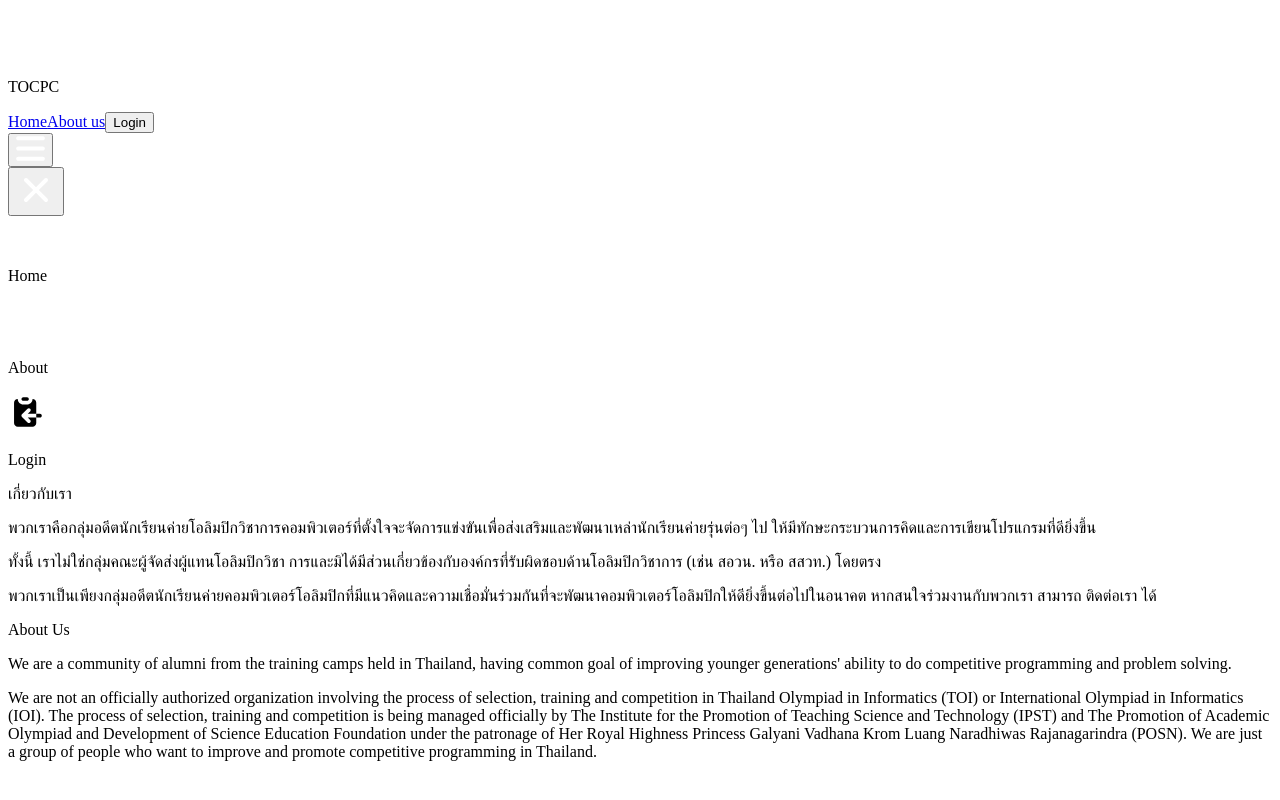
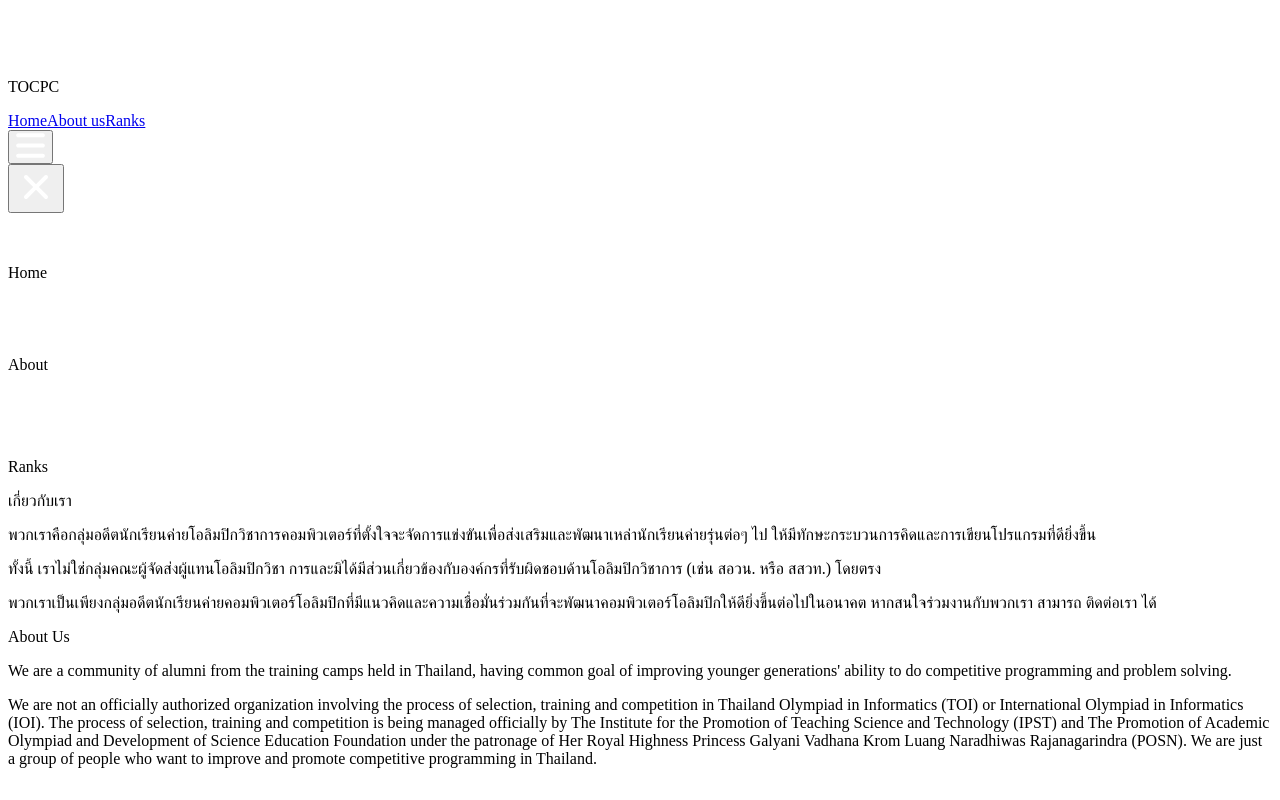
Before and after one commit to TOCPC/tocpc-site, a Next.js app: page /about in a window 1280 px wide. Shown: the top 800 px of the page. Built offline with nearby package versions, Linux system fonts and the light colour scheme; no server answers.

Commit message:
Change Navbar

```diff
--- a/src/components/Nav.tsx
+++ b/src/components/Nav.tsx
@@ -113,7 +113,37 @@ export const Nav = () => {
           <p className="font-light text-2xl text-white">TOCPC</p>
         </div>
         <div className="hidden sm:flex items-center">
-          {((auth?.userData?.password !== '' && auth?.user !== null) ||
+          <Link href="/" passHref>
+            <a
+              className={classnames(
+                'font-display sm:mr-4 md:mr-8 mb-6 sm:mb-0 font-semibold text-white',
+                getClass('/', 'ul')
+              )}
+            >
+              Home
+            </a>
+          </Link>
+          <Link href="/about" passHref>
+            <a
+              className={classnames(
+                'font-display sm:mr-4 md:mr-8 mb-6 sm:mb-0 font-semibold text-white',
+                getClass('/about', 'ul')
+              )}
+            >
+              About us
+            </a>
+          </Link>
+          <Link href="/ranks" passHref>
+            <a
+              className={classnames(
+                'font-display sm:mr-4 md:mr-8 mb-6 sm:mb-0 font-semibold text-white',
+                getClass('/ranks', 'ul')
+              )}
+            >
+              Ranks
+            </a>
+          </Link>
+          {/* {((auth?.userData?.password !== '' && auth?.user !== null) ||
             auth?.user === null) && (
             <>
               <Link href="/" passHref>
@@ -164,7 +194,7 @@ export const Nav = () => {
                 Login
               </button>
             </Link>
-          )}
+          )} */}
         </div>
         <button onClick={() => setReveal(!reveal)} className="sm:hidden">
           <svg
@@ -217,7 +247,99 @@ export const Nav = () => {
             </svg>
           </button>
           <div className="grid grid-cols-1 gap-6">
-            {((auth?.userData?.password !== '' && auth?.user !== null) ||
+            <Link href="/" passHref>
+              <div className="flex flex-col items-center">
+                <svg
+                  className={classnames('fill-current', getClass('/', 'color'))}
+                  width="30"
+                  height="31"
+                  viewBox="0 0 30 31"
+                  fill="none"
+                  xmlns="http://www.w3.org/2000/svg"
+                >
+                  <path d="M16.3196 1.27874C15.5909 0.549991 14.4093 0.549991 13.6806 1.27874L0.618093 14.3412C-0.110653 15.07 -0.110653 16.2515 0.618093 16.9803C1.34684 17.709 2.52837 17.709 3.25712 16.9803L3.80368 16.4337V28.7232C3.80368 29.7539 4.63914 30.5893 5.66975 30.5893H9.40189C10.4325 30.5893 11.268 29.7539 11.268 28.7232V24.9911C11.268 23.9605 12.1034 23.125 13.134 23.125H16.8662C17.8968 23.125 18.7322 23.9605 18.7322 24.9911V28.7232C18.7322 29.7539 19.5677 30.5893 20.5983 30.5893H24.3305C25.3611 30.5893 26.1965 29.7539 26.1965 28.7232V16.4337L26.7431 16.9803C27.4718 17.709 28.6534 17.709 29.3821 16.9803C30.1109 16.2515 30.1109 15.07 29.3821 14.3412L16.3196 1.27874Z" />
+                </svg>
+                <p
+                  className={classnames(
+                    'mt-2 font-semibold text-sm',
+                    getClass('/', 'color'),
+                    getClass('/', 'ul')
+                  )}
+                >
+                  Home
+                </p>
+              </div>
+            </Link>
+            <Link href="/about" passHref>
+              <div className="flex flex-col items-center">
+                <svg
+                  className={classnames(
+                    'fill-current',
+                    getClass('/about', 'color')
+                  )}
+                  width="38"
+                  height="38"
+                  viewBox="0 0 38 38"
+                  fill="none"
+                  xmlns="http://www.w3.org/2000/svg"
+                >
+                  <path d="M24.5982 11.8394C24.5982 14.9312 22.0918 17.4376 19 17.4376C15.9082 17.4376 13.4018 14.9312 13.4018 11.8394C13.4018 8.74762 15.9082 6.24121 19 6.24121C22.0918 6.24121 24.5982 8.74762 24.5982 11.8394Z" />
+                  <path d="M33.9285 15.5716C33.9285 17.6328 32.2576 19.3037 30.1964 19.3037C28.1352 19.3037 26.4643 17.6328 26.4643 15.5716C26.4643 13.5104 28.1352 11.8394 30.1964 11.8394C32.2576 11.8394 33.9285 13.5104 33.9285 15.5716Z" />
+                  <path d="M26.4643 28.6341C26.4643 24.5117 23.1224 21.1698 19 21.1698C14.8776 21.1698 11.5357 24.5117 11.5357 28.6341V34.2323H26.4643V28.6341Z" />
+                  <path d="M11.5357 15.5716C11.5357 17.6328 9.86474 19.3037 7.80354 19.3037C5.74233 19.3037 4.07139 17.6328 4.07139 15.5716C4.07139 13.5104 5.74233 11.8394 7.80354 11.8394C9.86474 11.8394 11.5357 13.5104 11.5357 15.5716Z" />
+                  <path d="M30.1964 34.2323V28.6341C30.1964 26.667 29.6891 24.8183 28.7982 23.2119C29.2451 23.097 29.7136 23.0359 30.1964 23.0359C33.2882 23.0359 35.7946 25.5423 35.7946 28.6341V34.2323H30.1964Z" />
+                  <path d="M9.20171 23.2119C8.31082 24.8183 7.80354 26.667 7.80354 28.6341V34.2323H2.20532V28.6341C2.20532 25.5423 4.71173 23.0359 7.80354 23.0359C8.28631 23.0359 8.7548 23.097 9.20171 23.2119Z" />
+                </svg>
+                <p
+                  className={classnames(
+                    'mt-2 font-semibold text-sm',
+                    getClass('/about', 'color'),
+                    getClass('/about', 'ul')
+                  )}
+                >
+                  About
+                </p>
+              </div>
+            </Link>
+            <Link href="/ranks" passHref>
+              <div className="flex flex-col items-center">
+                <svg
+                  className={classnames(
+                    'fill-current',
+                    getClass('/ranks', 'color')
+                  )}
+                  style={{ width: '100%', height: '48px' }}
+                  width="20"
+                  height="20"
+                  viewBox="0 0 20 20"
+                  fill="none"
+                  xmlns="http://www.w3.org/2000/svg"
+                >
+                  <path d="M6.26701 3.45496C6.91008 3.40364 7.52057 3.15077 8.01158 2.73234C9.15738 1.75589 10.8426 1.75589 11.9884 2.73234C12.4794 3.15077 13.0899 3.40364 13.733 3.45496C15.2336 3.57471 16.4253 4.76636 16.545 6.26701C16.5964 6.91008 16.8492 7.52057 17.2677 8.01158C18.2441 9.15738 18.2441 10.8426 17.2677 11.9884C16.8492 12.4794 16.5964 13.0899 16.545 13.733C16.4253 15.2336 15.2336 16.4253 13.733 16.545C13.0899 16.5964 12.4794 16.8492 11.9884 17.2677C10.8426 18.2441 9.15738 18.2441 8.01158 17.2677C7.52057 16.8492 6.91008 16.5964 6.26701 16.545C4.76636 16.4253 3.57471 15.2336 3.45496 13.733C3.40364 13.0899 3.15077 12.4794 2.73234 11.9884C1.75589 10.8426 1.75589 9.15738 2.73234 8.01158C3.15077 7.52057 3.40364 6.91008 3.45496 6.26701C3.57471 4.76636 4.76636 3.57471 6.26701 3.45496ZM13.7071 8.70711C14.0976 8.31658 14.0976 7.68342 13.7071 7.29289C13.3166 6.90237 12.6834 6.90237 12.2929 7.29289L9 10.5858L7.70711 9.29289C7.31658 8.90237 6.68342 8.90237 6.29289 9.29289C5.90237 9.68342 5.90237 10.3166 6.29289 10.7071L8.29289 12.7071C8.68342 13.0976 9.31658 13.0976 9.70711 12.7071L13.7071 8.70711Z" />
+                </svg>
+
+                {/* <svg
+                  className={classnames('fill-current', getClass('/', 'color'))}
+                  width="30"
+                  height="31"
+                  viewBox="0 0 30 31"
+                  fill="none"
+                  xmlns="http://www.w3.org/2000/svg"
+                >
+                  <path d="M16.3196 1.27874C15.5909 0.549991 14.4093 0.549991 13.6806 1.27874L0.618093 14.3412C-0.110653 15.07 -0.110653 16.2515 0.618093 16.9803C1.34684 17.709 2.52837 17.709 3.25712 16.9803L3.80368 16.4337V28.7232C3.80368 29.7539 4.63914 30.5893 5.66975 30.5893H9.40189C10.4325 30.5893 11.268 29.7539 11.268 28.7232V24.9911C11.268 23.9605 12.1034 23.125 13.134 23.125H16.8662C17.8968 23.125 18.7322 23.9605 18.7322 24.9911V28.7232C18.7322 29.7539 19.5677 30.5893 20.5983 30.5893H24.3305C25.3611 30.5893 26.1965 29.7539 26.1965 28.7232V16.4337L26.7431 16.9803C27.4718 17.709 28.6534 17.709 29.3821 16.9803C30.1109 16.2515 30.1109 15.07 29.3821 14.3412L16.3196 1.27874Z" />
+                </svg> */}
+                <p
+                  className={classnames(
+                    'mt-2 font-semibold text-sm',
+                    getClass('/ranks', 'color'),
+                    getClass('/ranks', 'ul')
+                  )}
+                >
+                  Ranks
+                </p>
+              </div>
+            </Link>
+            {/* {((auth?.userData?.password !== '' && auth?.user !== null) ||
               auth?.user === null) && (
               <>
                 <Link href="/" passHref>
@@ -361,7 +483,7 @@ export const Nav = () => {
                   <p className="mt-2 font-semibold text-sm">Login</p>
                 </div>
               </Link>
-            )}
+            )} */}
           </div>
         </motion.div>
       </div>
```
